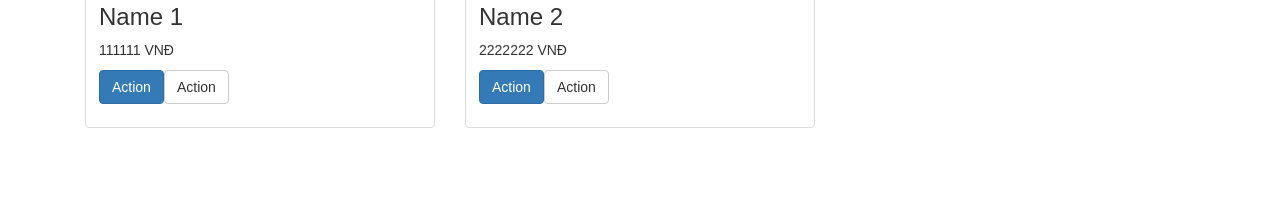
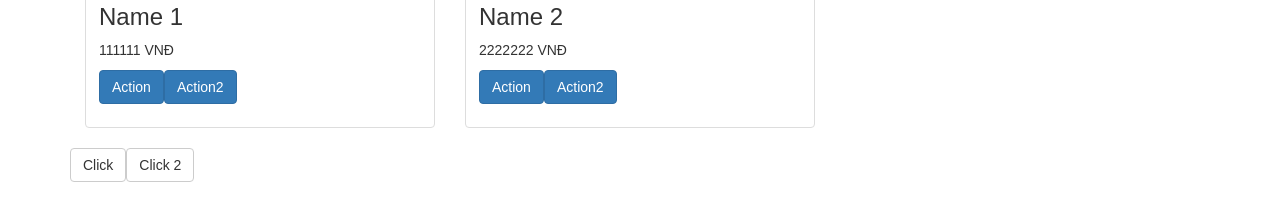
Before and after one commit to pristantruong/Study-React, a React (Create React App) app: page / in a window 1280 px wide. Shown: the part 357-578 px from the top of the page. Built offline with nearby package versions, Linux system fonts and the light colour scheme.

Commit message:
Handle Events

```diff
--- a/src/App.js
+++ b/src/App.js
@@ -2,6 +2,14 @@ import React, { Component } from 'react';
 import './App.css';
 import Product from './components/Product'
 class App extends Component {
+	onClick(){
+		console.log('Clicked!');
+	}
+
+	onClick2(text){
+		console.log(text);
+	}
+
 	render() {
 		var products = [
 			{
@@ -52,6 +60,17 @@ class App extends Component {
 							{elements}
 						</div>
 
+						<div className="col-xs-12 col-sm-12 col-md-12 col-lg-12">
+							{/* Truyền k tham số */}
+							<button type="button" className="btn btn-default" onClick= {this.onClick}>
+								Click
+							</button>
+							{/* Truyền có tham số => phải sử dụng arrow function*/}
+							<button type="button" className="btn btn-default" onClick={() => this.onClick2('Click 2')}>
+								Click 2
+							</button>
+						</div>
+
 					</div>
 
 
--- a/src/components/Product.js
+++ b/src/components/Product.js
@@ -2,6 +2,21 @@ import React, { Component } from 'react';
 
 
 class Product extends Component {
+
+	constructor(props){
+		super(props)
+		this.onAddToCart = this.onAddToCart.bind(this)
+	}
+
+	onAddToCart(){
+		alert(this.props.children);
+		console.log(this.props.children);
+	}
+
+	onAddToCart2 = () => {
+		alert(this.props.children + '-' + this.props.price)
+	}
+
 	render() {
 		return (
 
@@ -17,10 +32,13 @@ class Product extends Component {
 							<p>
 								{this.props.price} VNĐ
 							</p>
+							{/* Sử dụng constructor */}
 							<p>
-								<a className="btn btn-primary">Action</a>
-								<a className="btn btn-default">Action</a>
+								<a className="btn btn-primary" onClick={this.onAddToCart} >Action</a>
+							{/* Sử dụng arrow function */}
+								<a className="btn btn-primary" onClick={this.onAddToCart2} >Action2</a>
 							</p>
+
 						</div>
 					</div>
 				</div>
```
